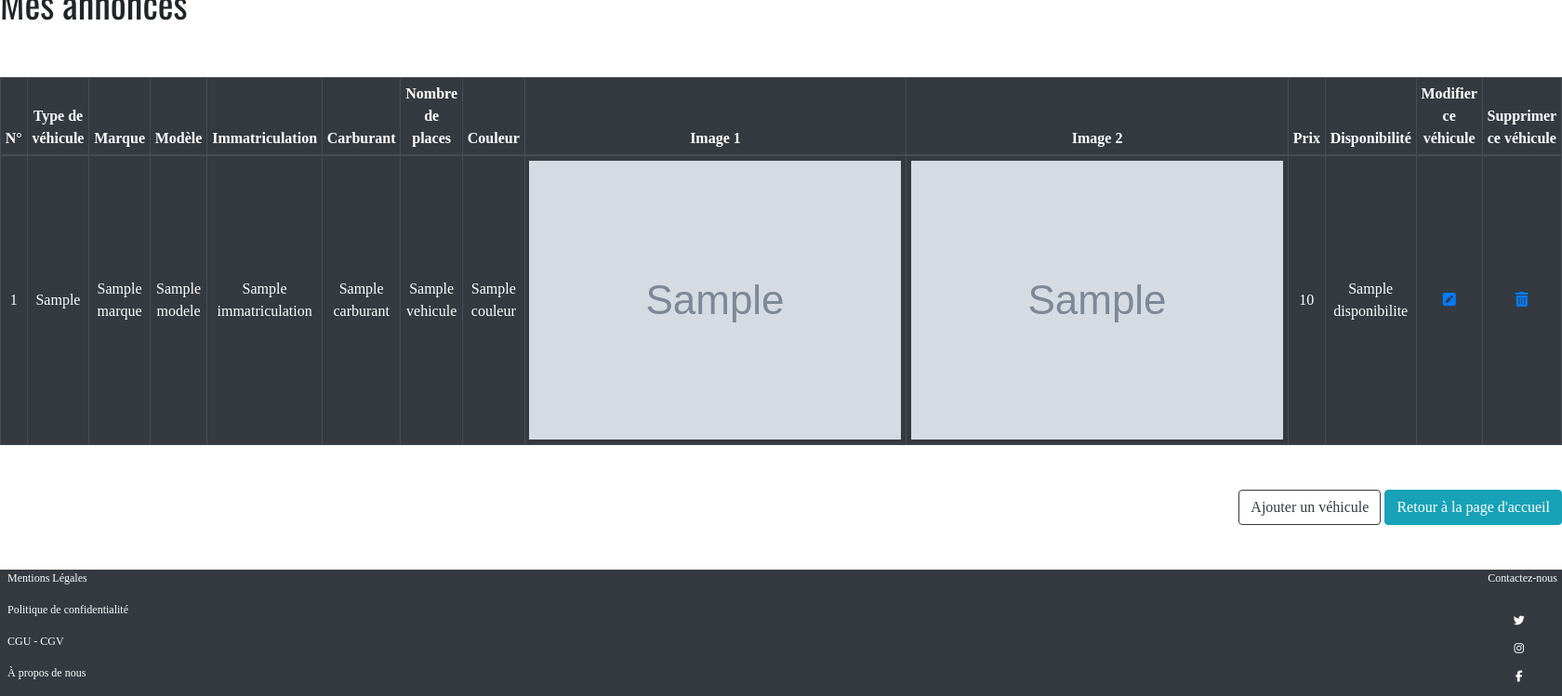
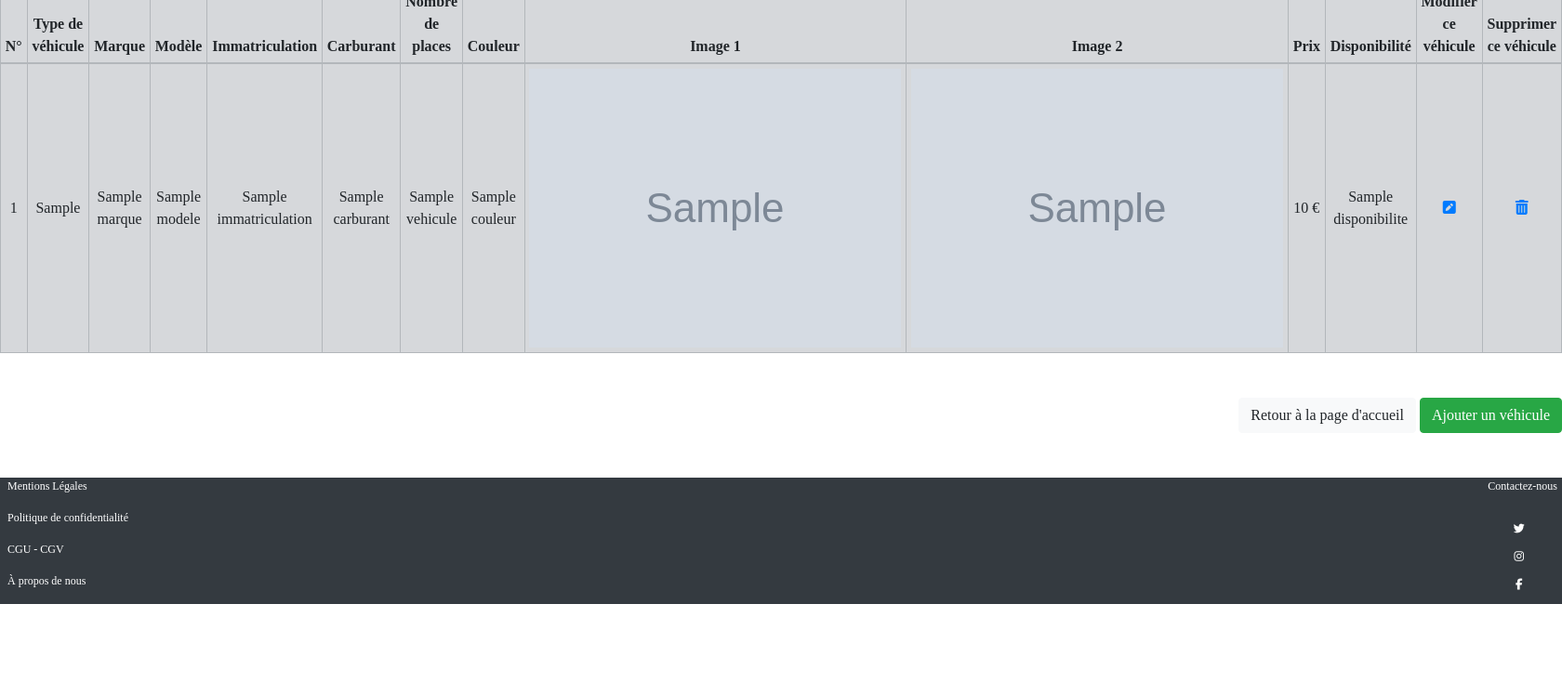
Before and after one commit to colinos10/horiza, a Symfony app: template templates/home/annonce.html.twig in a window 1680 px wide. Shown: the part 222-971 px from the top of the page at 93% size. After the commit the page ends 872 px from the top, so only its background shows below. Run offline with Twig, Linux system fonts and the light colour scheme; the template is opened without the code that fills it: most values are stand-ins (such as "Sample title", 1, 10 or a date in 2020); grey boxes marked "Sample" are stand-in pictures; some libraries are stand-ins or nearby versions; some web fonts are replaced.

Commit message:
modification annonces

```diff
--- a/public/css/style.css
+++ b/public/css/style.css
@@ -40,7 +40,7 @@ header {
 
 /* zone logo  pur*/
 .logo {
-  width: 15%;
+  width: 7%;
 }
 
 /* Titre Horiza */ /*titre a fusionner avec le logo pour un meilleur visuel  */
--- a/templates/base.html.twig
+++ b/templates/base.html.twig
@@ -76,7 +76,7 @@
 
         {% block javascripts %}{% endblock %}
 
-        <footer class="bg-dark footer-bottom">
+        <footer class="bg-dark footer-bottom w-100">
         <div class="mpca">
             <a href="mentions"><p class="text-white ml-2">Mentions Légales</p></a>
             <a href="politique"><p class="text-white ml-2">Politique de confidentialité</p></a>
--- a/templates/home/annonce.html.twig
+++ b/templates/home/annonce.html.twig
@@ -1,13 +1,13 @@
 
 {% extends 'base.html.twig' %}
 
-{% block title %}Mes annonces!{% endblock %}
+{% block title %}Mes annonces{% endblock %}
 
 {% block body %}
 
 <div>
 
-    <h1 class="pb-5">Mes annonces</h1>
+    <h1 class="pb-5 text-center">Mes annonces</h1>
 
     <div class="row">
         <div class="col-6 offset-3">
@@ -19,7 +19,7 @@
         </div>
     </div>
 
-    <table class="table table-bordered table-dark text-center table-hover table-sm">
+    <table class="table table-bordered table-secondary text-center table-hover table-sm">
         <thead>
             <tr>
                 <th>N°</th>
@@ -51,7 +51,7 @@
                     <td class="align-middle">{{ vehicule.couleur }}</td>
                     <td class="align-middle"><img src="{{ asset('img/vehicule/') ~ vehicule.img1 }}" alt="photo principale vehicule {{ loop.index }}"></td>
                     <td class="align-middle"><img src="{{ asset('img/vehicule/') ~ vehicule.img2 }}" alt="photo secondaire vehicule {{ loop.index }}"></td>
-                    <td class="align-middle">{{ vehicule.prix|number_format(0, ',', ' ') }}</td>
+                    <td class="align-middle">{{ vehicule.prix|number_format(0, ',', ' ') }} €</td>
                     <td class="align-middle">{{ vehicule.disponibilite }}</td>
                     <td class="align-middle">
                         <a href="{{ path('annonce_update', {'id':vehicule.id}) }}"><i class="fas fa-pen-square"></i></a>
@@ -65,8 +65,9 @@
     </table>
 
     <div class="text-right my-5">
-        <a href="{{ path('annonce_create') }}" class="btn btn-outline-dark">Ajouter un véhicule</a>
-        <a href="{{ path('home') }}" type="button" class="btn btn-info">Retour à la page d'accueil</a>
+    <a href="{{ path('home') }}" type="button" class="btn btn-light">Retour à la page d'accueil</a>
+        <a href="{{ path('annonce_create') }}" class="btn btn-success">Ajouter un véhicule</a>
+
 
     </div>
 
--- a/templates/home/profileForm.html.twig
+++ b/templates/home/profileForm.html.twig
@@ -1,12 +1,12 @@
 {% extends 'base.html.twig' %}
 
-{% block title %}profil - formulaire{% endblock %}
+{% block title %}Modification Profil{% endblock %}
 
 {% block body %}
 
-    <h1>Formulaire - profil</h1>
+    <h1>Mon profil</h1>
 
-    <div>
+    <div class="text-center mb-3">
         {{ form_start(profileForm) }}
         {{ form_end(profileForm) }}
     </div>
```
Also changed, not shown: public/img/vehicule/1617972509-1.jpg (deleted), public/img/vehicule/1617972509-2.png (deleted), public/img/vehicule/1617981150-1.png (added), public/img/vehicule/1617981150-2.png (added).
